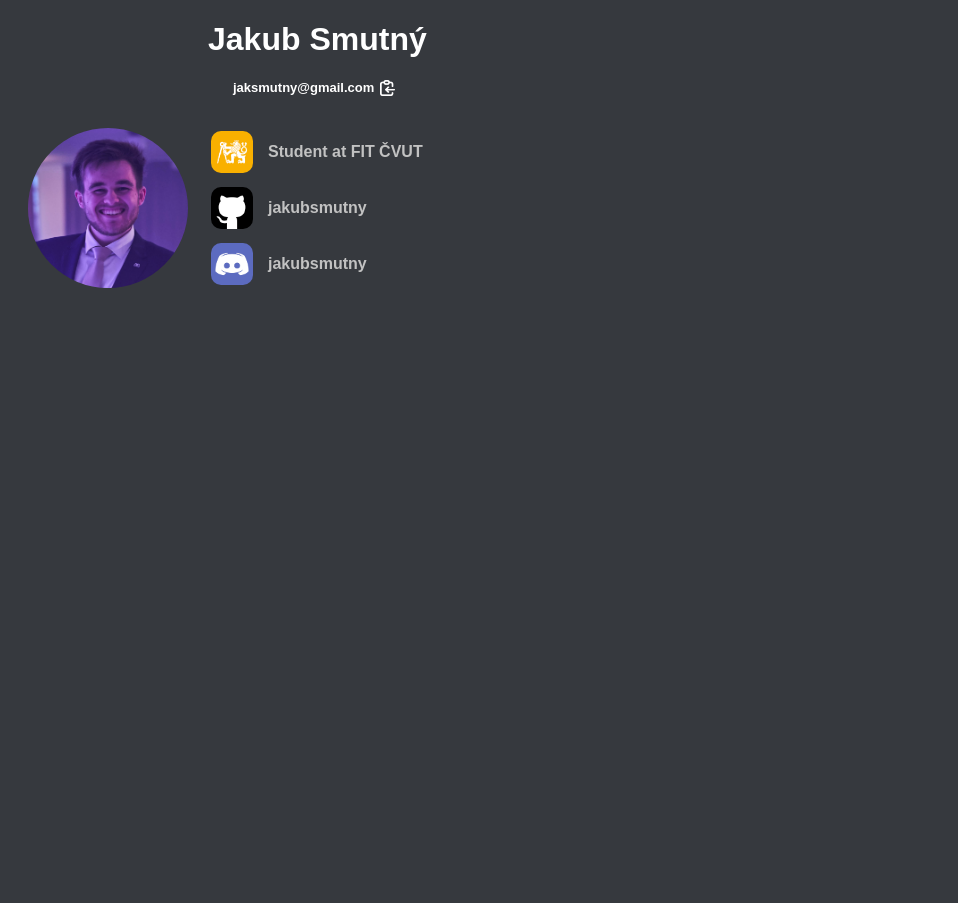
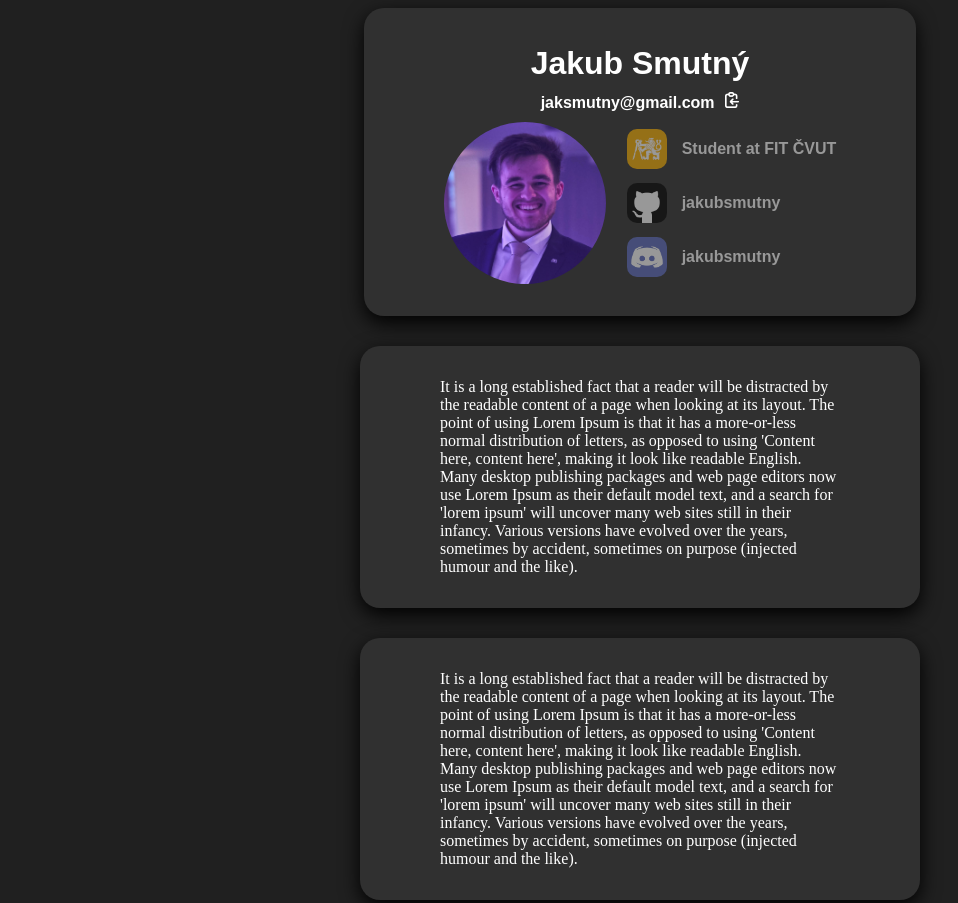
Before and after one commit to jakubsmutny/jakubsmutny.github.io, a plain HTML site: page index.html in a window 1280 px wide. Shown: the top 903 px of the page, without its empty margins (0-958 px from the left). Drawn offline with Linux system fonts and the light colour scheme.

Commit message:
Update visual

```diff
--- a/index.html
+++ b/index.html
@@ -5,6 +5,7 @@
         <title>Jakub Smutny</title>
         <link href="stylesheet.css" rel="stylesheet">
     </head>
+    <!--
     <body style="background-color: #36393e;">
         <h1 class="heading">Jakub Smutný</h1>
         <p class="mail">
@@ -37,4 +38,55 @@
             }
         </script>
     </body>
+    -->
+    <body>
+        <div class="container">
+            <div class="name">Jakub Smutný</div>
+            <div class="email">
+                jaksmutny@gmail.com
+                <img class="copyicon"
+                src="img/icons/copy.png"
+                alt="Copy icon image"
+                onclick="copyMail(); this.src='img/icons/checkmark.png'; style='margin-left: 4px'">
+            </div>
+            <div class="credentials">
+                <img class="picture" src="img/facepic.png" alt="Profile picture image">
+                <div>
+                    <a class="link" href="https://fit.cvut.cz">
+                        <img class="icon" src="img/icons/fit.png" alt="FIT icon image">
+                        Student at FIT ČVUT
+                    </a>
+                    <a class="link" href="https://github.com/jakubsmutny">
+                        <img class="icon" src="img/icons/github.png" alt="GitHub icon image">
+                        jakubsmutny
+                    </a>
+                    <a class="link" href="http://discordapp.com/users/379676005444485120">
+                        <img class="icon" src="img/icons/discord.png" alt="Discord icon image">
+                        jakubsmutny
+                    </a>
+                </div>
+            </div>
+        </div>
+
+        <div class="container">
+            It is a long established fact that a reader will be distracted by the readable content of a page when looking at its layout. The point of using Lorem Ipsum is that it has a more-or-less normal distribution of letters, as opposed to using 'Content here, content here', making it look like readable English. Many desktop publishing packages and web page editors now use Lorem Ipsum as their default model text, and a search for 'lorem ipsum' will uncover many web sites still in their infancy. Various versions have evolved over the years, sometimes by accident, sometimes on purpose (injected humour and the like).
+        </div>
+        <div class="container">
+            It is a long established fact that a reader will be distracted by the readable content of a page when looking at its layout. The point of using Lorem Ipsum is that it has a more-or-less normal distribution of letters, as opposed to using 'Content here, content here', making it look like readable English. Many desktop publishing packages and web page editors now use Lorem Ipsum as their default model text, and a search for 'lorem ipsum' will uncover many web sites still in their infancy. Various versions have evolved over the years, sometimes by accident, sometimes on purpose (injected humour and the like).
+        </div>
+        <div class="container">
+            It is a long established fact that a reader will be distracted by the readable content of a page when looking at its layout. The point of using Lorem Ipsum is that it has a more-or-less normal distribution of letters, as opposed to using 'Content here, content here', making it look like readable English. Many desktop publishing packages and web page editors now use Lorem Ipsum as their default model text, and a search for 'lorem ipsum' will uncover many web sites still in their infancy. Various versions have evolved over the years, sometimes by accident, sometimes on purpose (injected humour and the like).
+        </div>
+        <div class="container">
+            It is a long established fact that a reader will be distracted by the readable content of a page when looking at its layout. The point of using Lorem Ipsum is that it has a more-or-less normal distribution of letters, as opposed to using 'Content here, content here', making it look like readable English. Many desktop publishing packages and web page editors now use Lorem Ipsum as their default model text, and a search for 'lorem ipsum' will uncover many web sites still in their infancy. Various versions have evolved over the years, sometimes by accident, sometimes on purpose (injected humour and the like).
+        </div>
+
+        <script>
+            function copyMail() {
+                navigator.clipboard.writeText
+                    ("jaksmutny@gmail.com");
+            }
+        </script>
+    </body>
+
 </html>
--- a/stylesheet.css
+++ b/stylesheet.css
@@ -1,18 +1,4 @@
-.profilepic {
-    height: 160px;
-    border-radius: 80px;
-    float: left;
-    margin-right: 20px;
-    margin-left: 20px;
-    margin-bottom: 2000px;
-}
-h1 {
-    font-weight: bold;
-    color: white;
-    font-family: Arial, Helvetica, sans-serif;
-    margin-right: 40px;
-    margin-left: 200px;
-}
+
 .mail {
     font-weight: bold;
     color: white;
@@ -29,24 +15,73 @@ h1 {
 }
 .link {
     font-weight: bold;
-    color: #c2c2c2;
+    color: white;
     font-family: Arial, Helvetica, sans-serif;
     display: flex;
     align-items: center;
     text-decoration: none;
-    margin-bottom: 8px;
-    height: 48px;
+    height: 54px;
     width: max-content;
+    opacity: 0.5;
+    gap: 10px;
 }
 .icon {
-    float: left;
     border-radius: 10px;
-    height: 42px;
-    margin-left: 3px;
-    margin-right: 15px;
+    height: 40px;
+    margin: 5px;
 }
-.link:hover >.icon{
-    height: 48px;
-    margin-left: 0px;
-    margin-right: 12px;
+
+.link:hover {
+    opacity: 1;
 }
+.link:hover > .icon {
+    height: 50px;
+    margin: 0px;
+}
+
+
+
+body {
+    /* height: 100vh; */
+    display: flex;
+    flex-direction: column;
+    align-items: center;
+    justify-content: center;
+    background: #202020;
+    gap: 30px;
+}
+
+.container {
+    padding: 2rem 5rem;
+    border-radius: 20px;
+    background: #303030;
+    box-shadow: 0 7px 20px #000000;
+    gap: 1rem;
+    max-width: 400px;
+    color: white;
+}
+.name {
+    text-align: center;
+    font-weight: bold;
+    color: white;
+    font-family: Arial, Helvetica, sans-serif;
+    font-size: 2rem;
+    margin: 5px;
+}
+.email {
+    text-align: center;
+    font-weight: bold;
+    color: white;
+    font-family: Arial, Helvetica, sans-serif;
+    font-size: 1rem;
+    margin: 10px;
+}
+.credentials {
+    display: flex;
+    align-items: center;
+    gap: 1rem;
+}
+.picture {
+    height: 162px;
+    border-radius: 81px;
+}
```
